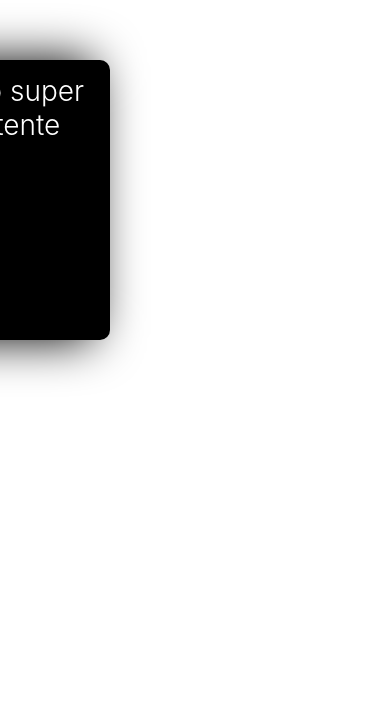
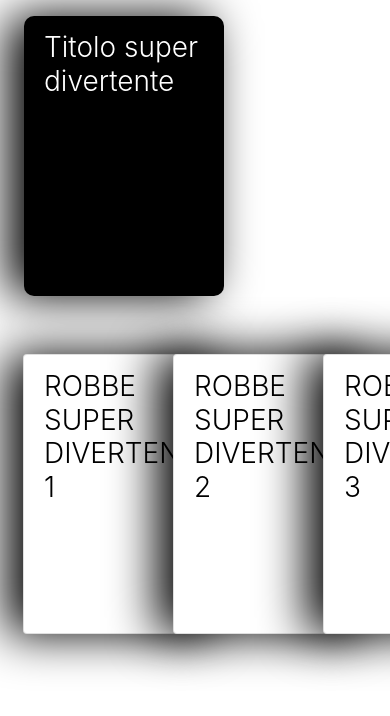
Before and after one commit to paoloalb/CAH, a Python web app: template flask/templates/UserPage.html in a window 390 px wide; the page is wider, and only the part inside the window is pictured. Shown: the top 716 px of that part. Run offline with Jinja, Linux system fonts and the light colour scheme; the template is opened without the code that fills it, so the values that code supplies are empty; some libraries are stand-ins or nearby versions.

Commit message:
basic html and css page for player game

```diff
--- a/flask/static/css/PlayerStyle.css
+++ b/flask/static/css/PlayerStyle.css
@@ -3,14 +3,12 @@ body {
   font-family: 'Open Sans', sans-serif;
 }
 
-.fixed-row-bottom { position: fixed; bottom: 0;}
 
 .container {
-  position: absolute;
+  padding-top: 50px;
   height: 300px;
   width: 600px;
   top: 60px;
-  left: calc(50% - 300px);
   display: flex;
 }
 
@@ -22,7 +20,7 @@ body {
   border-radius: 10px;
   box-shadow: -1rem 0 3rem #000;
 /*   margin-left: -50px; */
-  transition: 0.4s ease-out;
+  transition: 0.3s ease-out;
   position: relative;
   left: 0px;
 }
@@ -34,9 +32,10 @@ body {
   border-radius: 10px;
   box-shadow: -1rem 0 3rem #000;
 /*   margin-left: -50px; */
-  transition: 0.4s ease-out;
+  transition: 0.2s ease-out;
   position: relative;
-  left: 0px;
+  left: 16px;
+  top: 8px;
   background-color: black;
 }
 
@@ -52,7 +51,7 @@ body {
 .card:hover ~ .card {
   position: relative;
   left: 50px;
-  transition: 0.4s ease-out;
+  transition: 0.2s ease-out;
 }
 
 .titleWhiteCard {
--- a/flask/templates/UserPage.html
+++ b/flask/templates/UserPage.html
@@ -10,21 +10,17 @@
 </head>
 <body>
 
-<div class="container">
-  <div class="row">
-    <div class="col-md-4">
-        <div class="BlackCard">
+<div class="d-flex align-items-start flex-column bd-highlight mb-3" style="height: 200px;">
+
+  <div class="mb-auto p-2 bd-highlight">
+     <div class="BlackCard">
             <h3 class="titleBlackCard">Titolo super divertente </h3>
         </div>
-    </div>
-
-
   </div>
 
-  <div class="row fixed-row-bottom">
-    <div class="whiteCardsRow">
+  <div class="p-2 bd-highlight">
+
 <div class="container">
-
   <div class="card">
     <h3 class="titleWhiteCard">ROBBE SUPER DIVERTENTI 1</h3>
 
@@ -43,14 +39,10 @@
   <div class="card">
     <h3 class="titleWhiteCard">ROBBE SUPER DIVERTENTI 4 </h3>
   </div>
-
-
-</div>
-    </div>
     </div>
 
+  </div>
 </div>
-
 
 </body>
 </html>
```
